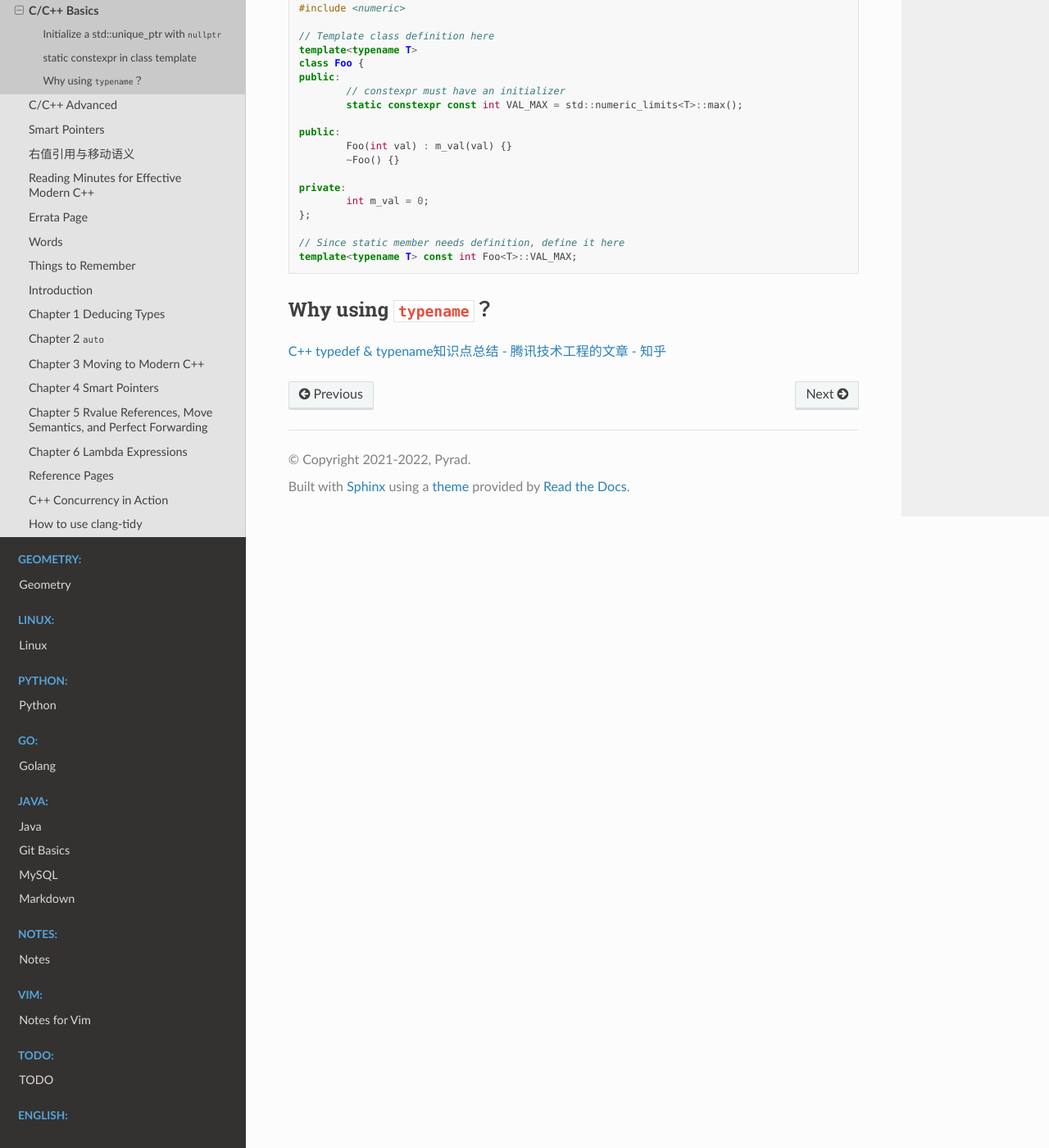
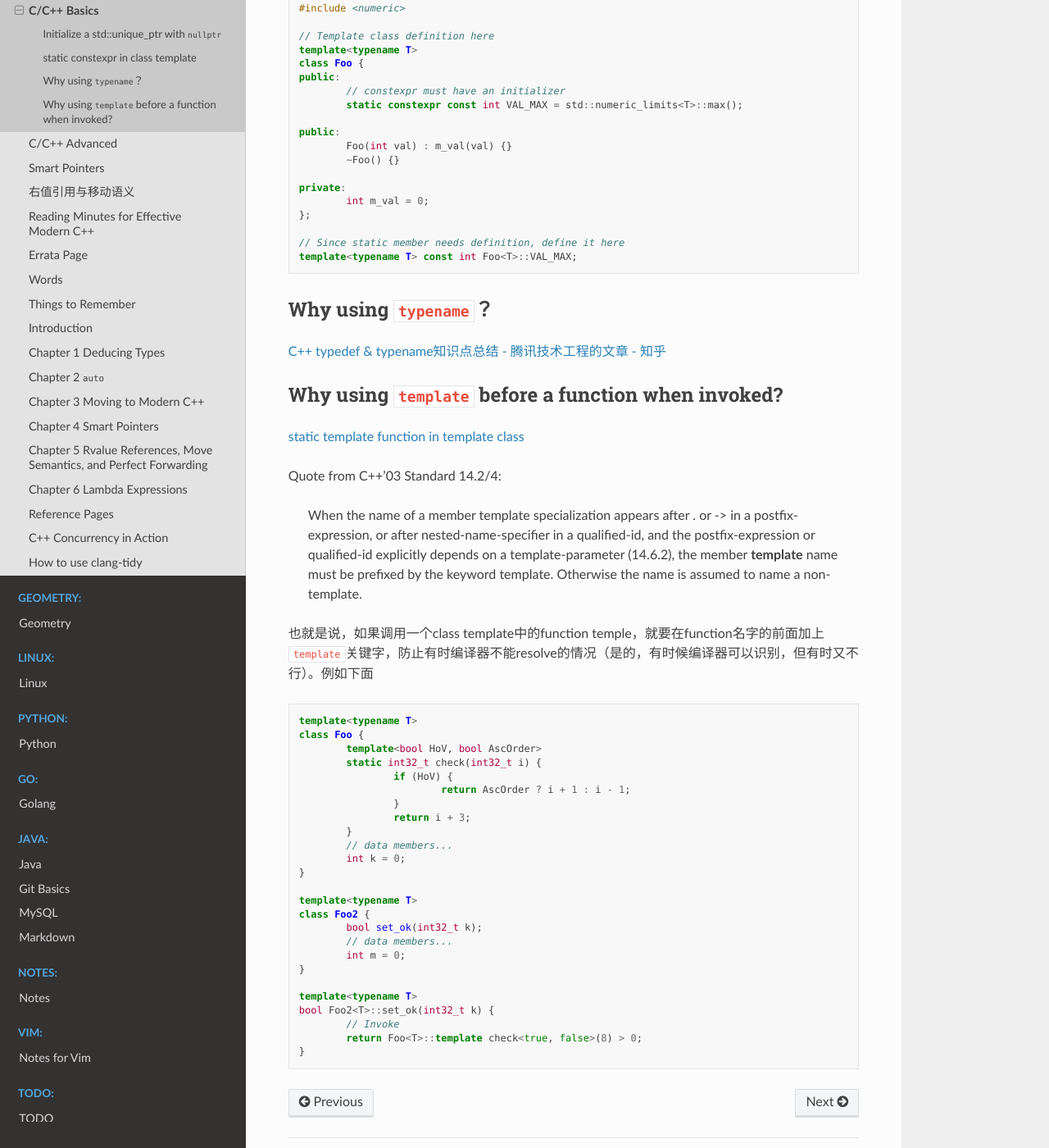
Before and after one commit to Pyrad/pyradnotes, a Sphinx documentation site: the page built from source/CPP/CppBasics.md, in a window 1280 px wide and 1400 px high, scrolled down 780 px. Shown: the whole window at 82% size. Built offline with Sphinx 7.4.7 and the Read the Docs theme 2.0.0, drawn with Linux system fonts in a browser that asks for light colours.

Commit message:
CPP Keyword templated needed before a function name

````diff
--- a/source/CPP/CppBasics.md
+++ b/source/CPP/CppBasics.md
@@ -62,3 +62,43 @@ template<typename T> const int Foo<T>::VAL_MAX;
 ## Why using `typename`？
 
 [C++ typedef & typename知识点总结 - 腾讯技术工程的文章 - 知乎](https://zhuanlan.zhihu.com/p/617664673)
+
+
+##  Why using `template` before a function when invoked?
+
+[static template function in template class](https://stackoverflow.com/questions/43931734/static-template-function-in-template-class)
+
+Quote from C++'03 Standard 14.2/4:
+
+> When the name of a member template specialization appears after . or -> in a postfix-expression, or after nested-name-specifier in a qualified-id, and the postfix-expression or qualified-id explicitly depends on a template-parameter (14.6.2), the member **template** name must be prefixed by the keyword template. Otherwise the name is assumed to name a non-template.
+
+也就是说，如果调用一个class template中的function temple，就要在function名字的前面加上`template`关键字，防止有时编译器不能resolve的情况（是的，有时候编译器可以识别，但有时又不行）。例如下面
+
+```cpp
+template<typename T>
+class Foo {
+	template<bool HoV, bool AscOrder>
+	static int32_t check(int32_t i) {
+		if (HoV) {
+			return AscOrder ? i + 1 : i - 1;
+		}
+		return i + 3;
+	}
+	// data members...
+	int k = 0;
+}
+
+template<typename T>
+class Foo2 {
+	bool set_ok(int32_t k);
+	// data members...
+	int m = 0;
+}
+
+template<typename T>
+bool Foo2<T>::set_ok(int32_t k) {
+	// Invoke
+	return Foo<T>::template check<true, false>(8) > 0;
+}
+
+```
````
